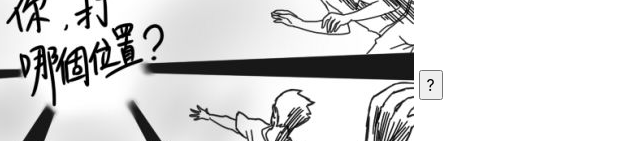
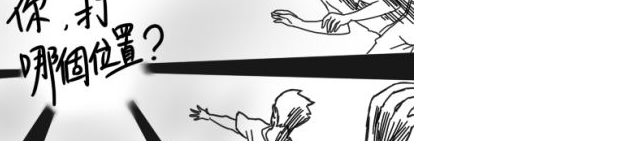
Before and after one commit to jeff0880509/Finalproject, a plain HTML site: page introduction.html in a window 1280 px wide. Shown: the part 811-952 px from the top of the page, 321-961 px from the left. Drawn offline with nearby package versions, Linux system fonts and the light colour scheme.

Commit message:
Update introduction.html

```diff
--- a/introduction.html
+++ b/introduction.html
@@ -73,7 +73,7 @@
                 <p>在攔中輪轉到後排時，會與其替換上場專司接球且永遠不上前排，所以會到左方接強勁的扣球</p></li>
           </ul>
          <img src='possion.jpg'>
-		  <input type="button" value="?">
+		  <div class='btn'></div>
 		  <li id="ccc">?<img></li>
         <hr class="featurette-divider">
       </div>
```
